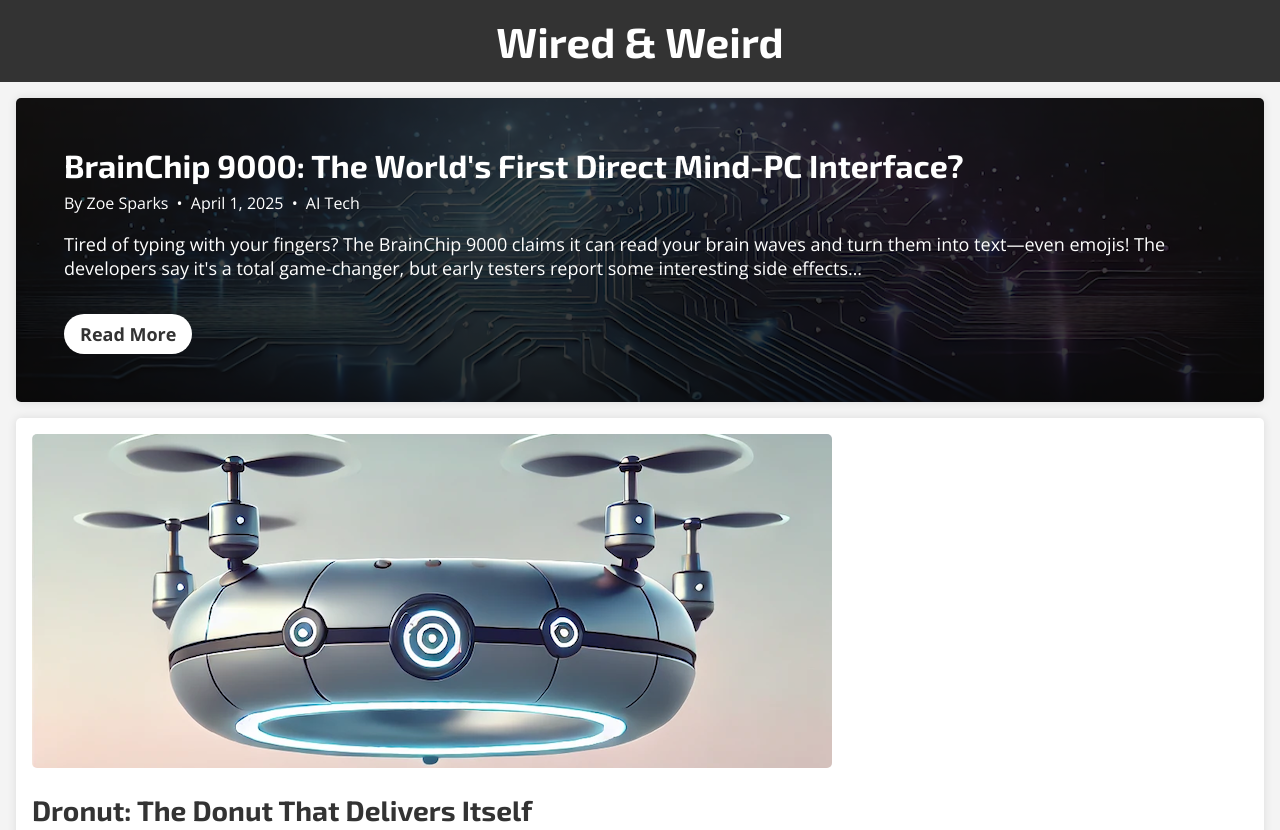
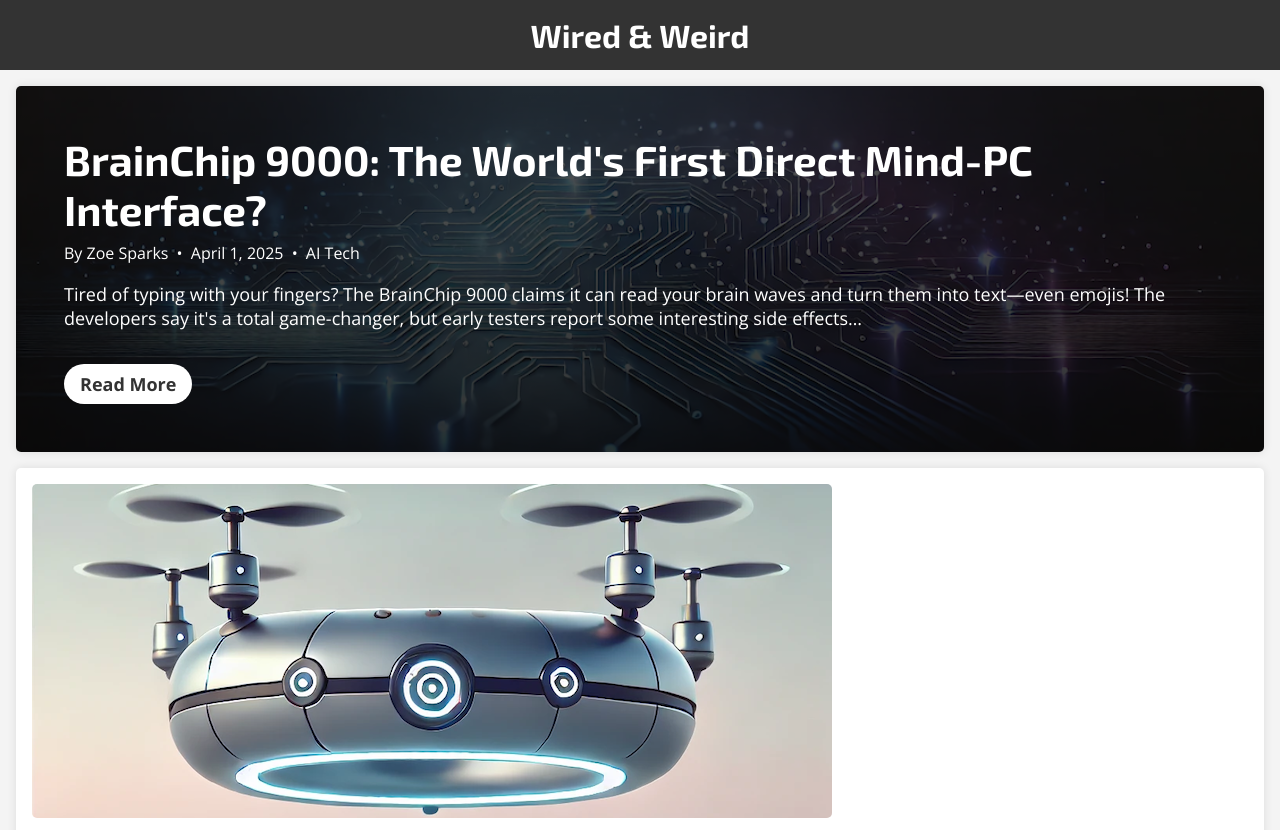
Before and after one commit to xYup1terx/02-responsive-page, a plain HTML site: page index.html in a window 1280 px wide. Shown: the top 830 px of the page. Drawn offline with nearby package versions, Linux system fonts and the light colour scheme.

Commit message:
Initial commit

```diff
--- a/style.css
+++ b/style.css
@@ -4,7 +4,7 @@ body {
   color: #333;
   margin: 0;
   padding: 0;
-  font-size: 18px; /* Increased base font size */
+  font-size: 18px;
 }
 
 header {
@@ -21,7 +21,7 @@ h1, h2, h3 {
 
 h1 {
   margin: 0;
-  font-size: 42px; /* Increased font size */
+  font-size: 32px;
 }
 
 main {
@@ -50,7 +50,7 @@ section {
 }
 
 #featured-article h2 {
-  font-size: 32px;
+  font-size: 42px;
 }
 
 #featured-article .metadata {
@@ -75,7 +75,7 @@ section {
 
 h2 {
   margin-bottom: 8px;
-  font-size: 28px; /* Increased font size */
+  font-size: 28px;
 }
 
 h2, h3 {
@@ -86,7 +86,7 @@ h2, h3 {
   list-style: none;
   padding: 0;
   margin: 0;
-  font-size: 16px; /* Increased font size */
+  font-size: 16px;
   color: #777;
 }
 
```
